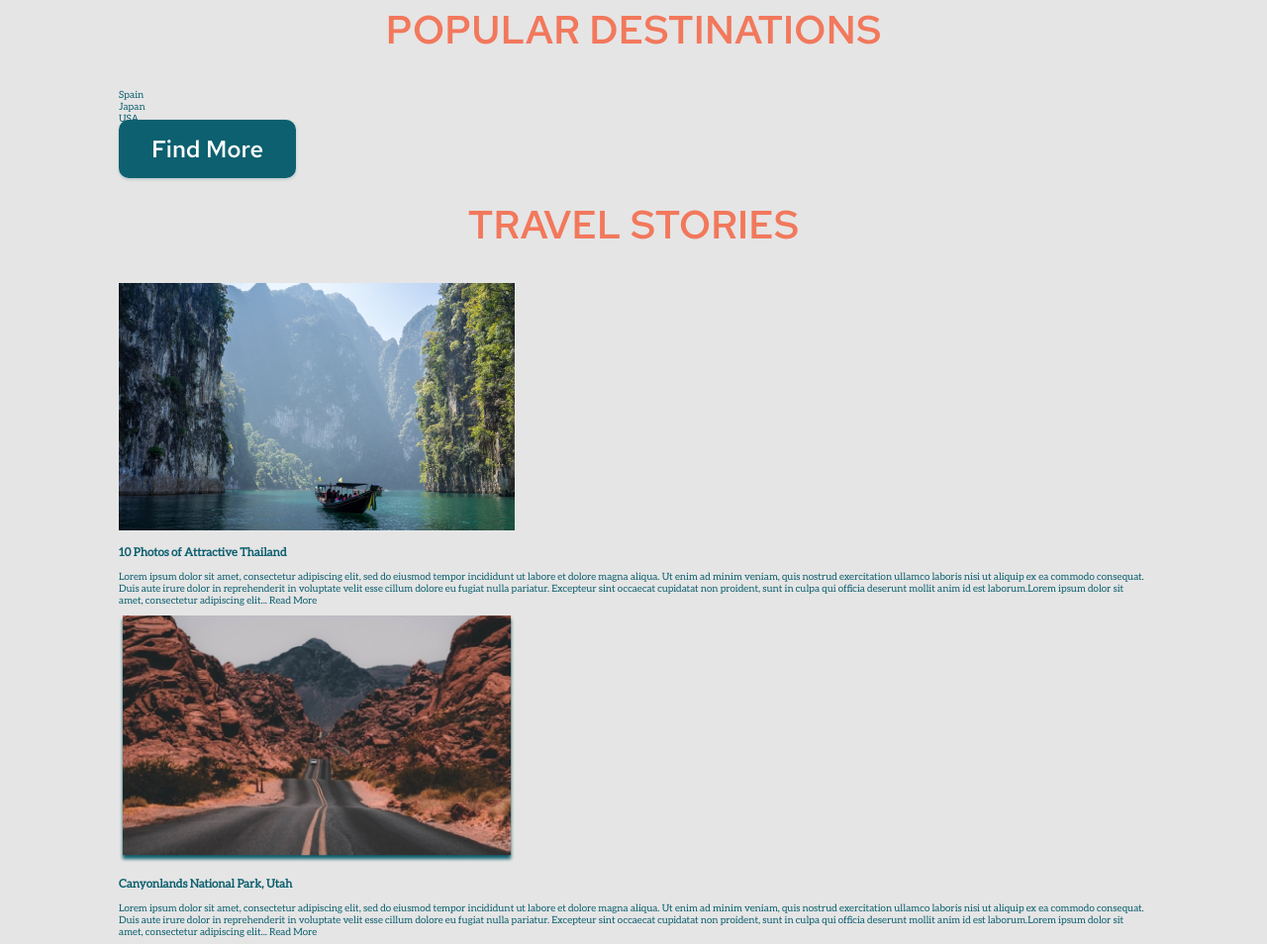
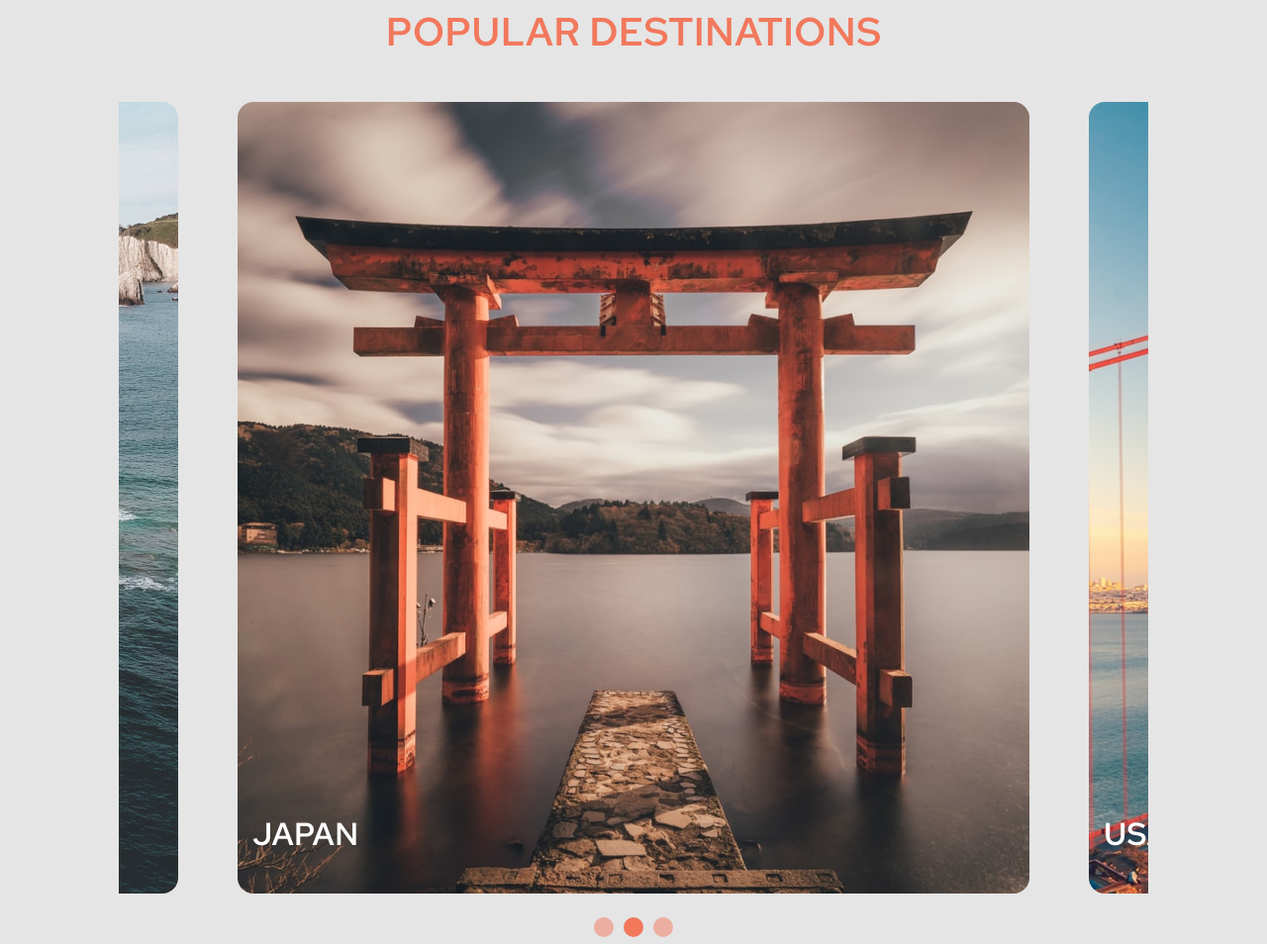
Before and after one commit to dobkir/travel_portal, a website: page travel/index.html in a window 1280 px wide. Shown: the part 1208-2162 px from the top of the page at 99% size. Drawn offline with Linux system fonts and the light colour scheme.

Commit message:
feat: add the carousel layout in destinations section

```diff
--- a/travel/index.html
+++ b/travel/index.html
@@ -118,17 +118,17 @@
 
         <h2 class="section-title">Popular destinations</h2>
 
-        <div class="carousel__container">
+        <div class="carousel-container">
 
           <ul class="carousel">
             <li class="carousel__item" id="carousel__item_left">
-              Spain
+              <a class="carousel__link" href="#" target="_blank" rel="noopener noreferrer">Spain</a>
             </li>
             <li class="carousel__item" id="carousel__item_active">
-              Japan
+              <a class="carousel__link" href="#" target="_blank" rel="noopener noreferrer">Japan</a>
             </li>
             <li class="carousel__item" id="carousel__item_right">
-              USA
+              <a class="carousel__link" href="#" target="_blank" rel="noopener noreferrer">USA</a>
             </li>
           </ul>
           <!-- /.carousel -->
@@ -143,7 +143,7 @@
           </div>
           <!-- /.carousel__pagination -->
 
-          <a class="button" href="#preview" role="button"><span class="arrow-icon_right" role="img"
+          <a class="button carousel__button" href="#preview" role="button"><span class="arrow-icon_right" role="img"
               aria-label="Arrow to the right"></span>Find More</a>
         </div>
         <!-- /.carousel-container -->
--- a/travel/stylesheets/base/_typography.scss
+++ b/travel/stylesheets/base/_typography.scss
@@ -60,3 +60,9 @@
   font: $text-font;
   color: $text-color;
 }
+
+.carousel__link {
+  font: $carousel-font;
+  color: $light-color;
+  text-transform: uppercase;
+}
--- a/travel/stylesheets/components/_button.scss
+++ b/travel/stylesheets/components/_button.scss
@@ -1,7 +1,7 @@
 .button {
   width: 22.8rem;
   height: 5.9rem;
-  padding: 13px 32px;
+  padding: 13px 30px;
 
   background-color: $button-color;
   box-shadow: 0px 0px 3px rgba($button-color, 0.08), 0px 2px 3px rgba($button-color, 0.16);
--- a/travel/stylesheets/layout/_carousel.scss
+++ b/travel/stylesheets/layout/_carousel.scss
@@ -0,0 +1,96 @@
+.carousel,
+.carousel__pagination,
+.carousel__button {
+  @extend %flex-centered-items;
+}
+
+.carousel-container {
+  width: 100%;
+  display: flex;
+  flex-direction: column;
+  align-items: center;
+  overflow: hidden;
+}
+
+.carousel {
+  height: 80rem;
+  justify-content: center;
+  column-gap: 6rem;
+  margin: 1.2rem 0;
+}
+
+.carousel__item {
+  width: 80rem;
+  height: 80rem;
+  flex-shrink: 0;
+
+  background-color: $button-color;
+  border-radius: 16px;
+  cursor: pointer;
+}
+
+#carousel__item_left {
+  background: url(../assets/img/spain.png) 50% 0 no-repeat;
+}
+
+#carousel__item_active {
+  background: url(../assets/img/japan_gates.png) 50% 0 no-repeat;
+}
+
+#carousel__item_right {
+  background: url(../assets/img/golden_gates.png) 50% 0 no-repeat;
+}
+
+.carousel__link {
+  position: relative;
+  left: calc(50% - 10.8rem/2 - 33.1rem);
+  top: calc(50% - 4.2rem/2 + 33.9rem);
+}
+
+.carousel__pagination {
+  width: 8rem;
+  @extend %flex-centered-items-space-btw;
+  margin: 1.2rem auto;
+}
+
+.carousel__pagination-bullet {
+  width: 2rem;
+  height: 2rem;
+
+  background-color: rgba($brand-color, 0.5);
+  border-radius: 50%;
+
+  &:nth-child(2) {
+    background-color: $brand-color;
+  }
+}
+
+.carousel__button {
+  margin: 2.8rem auto;
+
+  &:hover,
+  &:focus {
+
+    .arrow-icon_right {
+      background-color: lighten($text-color, 10%);
+    }
+  }
+
+  &:active {
+
+    .arrow-icon_right {
+      background-color: darken($text-color, 10%);
+    }
+  }
+}
+
+.arrow-icon_right {
+  display: inline-block;
+  width: 4rem;
+  height: 4.1rem;
+  margin-right: 1rem;
+
+  @include mask("../assets/svg/arrow-right.svg", cover, $light-color, $text-color);
+
+  @extend %transition;
+}
--- a/travel/stylesheets/layout/main/_steps.scss
+++ b/travel/stylesheets/layout/main/_steps.scss
@@ -2,7 +2,7 @@
   display: flex;
   flex-direction: column;
   align-items: center;
-  margin: 4.5rem auto 3rem;
+  margin: 4.5rem auto 3.2rem;
 }
 
 .steps-list {
```
Also changed, not shown: travel/assets/img/spain.png (renamed from travel/assets/img/islands.png), travel/stylesheets/style.css, 1 other file.
